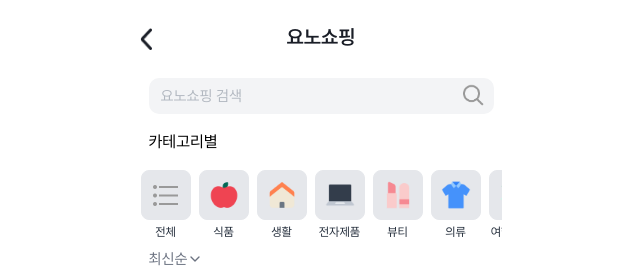
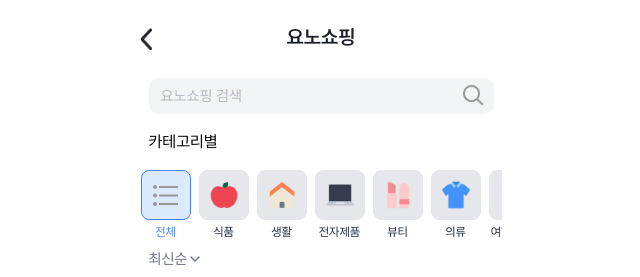
Before and after one commit to yono-yuno/frontend, a React (Vite) app: page /shop in a window 1280 px wide. Shown: the top 277 px of the page, without its empty margins (319-959 px from the left). Built offline with nearby package versions, Linux system fonts and the light colour scheme; grey boxes are pictures that could not be loaded.

Commit message:
🐛 초깃값 설정 오류 수정

```diff
--- a/src/components/CategoryList.jsx
+++ b/src/components/CategoryList.jsx
@@ -27,7 +27,7 @@ const categoryDataList = [
 ];
 
 const CategoryList = () => {
-  const [selectedCategory, setSelectedCategory] = useState("전체");
+  const [selectedCategory, setSelectedCategory] = useState(categoryDataList[0]);
 
   return (
     <div
```
